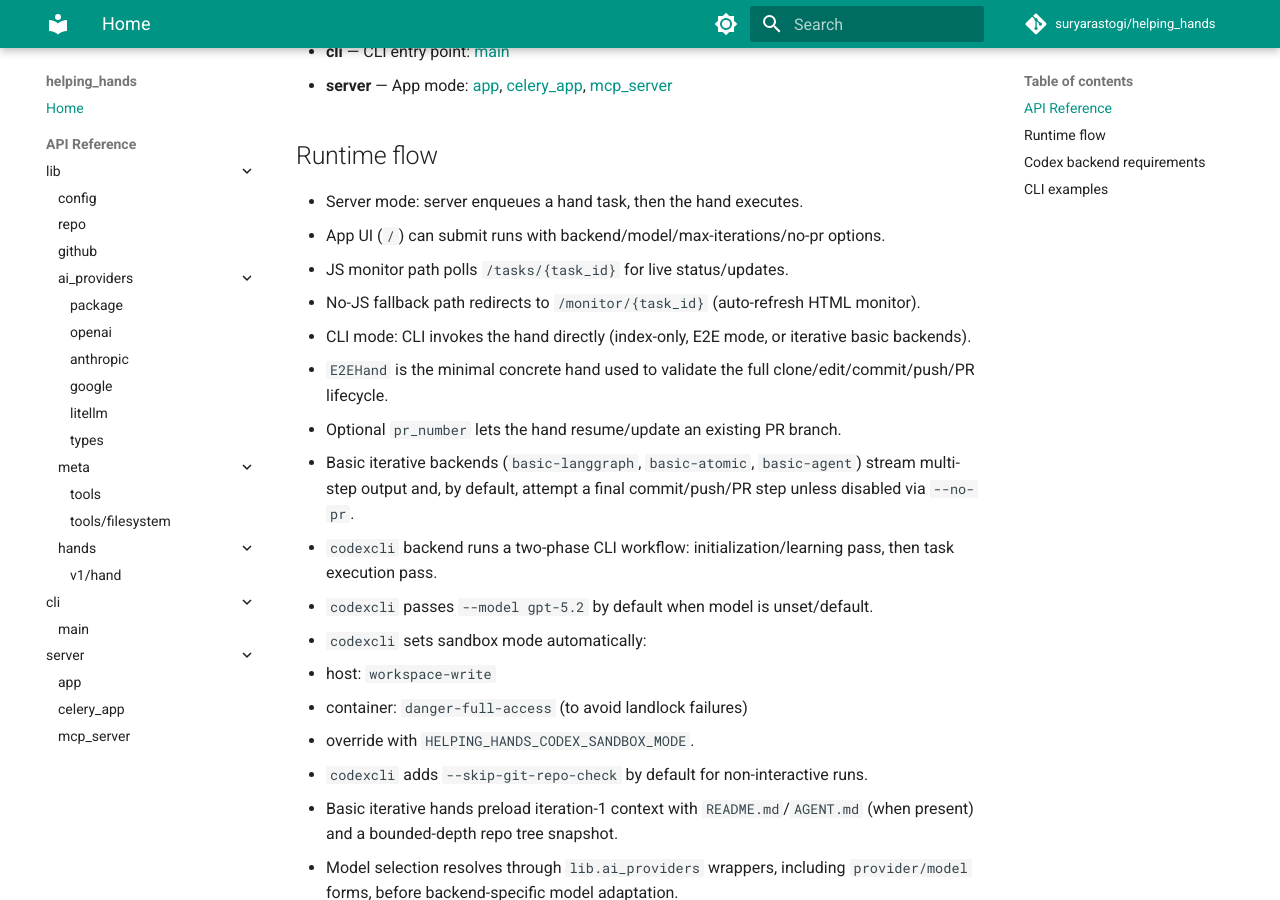
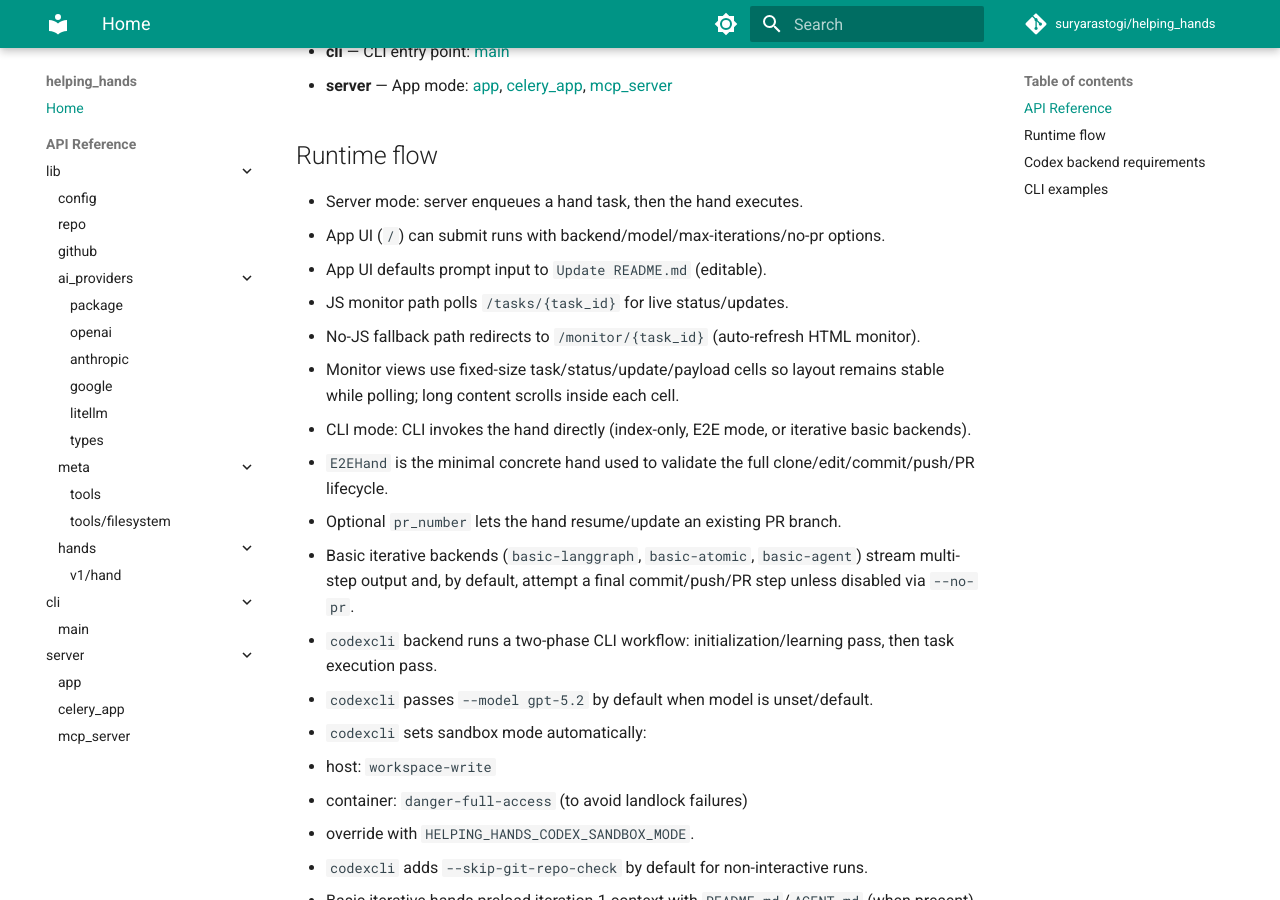
Before and after one commit to suryarastogi/helping_hands, an MkDocs documentation site: the page built from docs/index.md, in a window 1280 px wide and 900 px high, scrolled down 425 px. Built offline with MkDocs 1.6.1 and Material for MkDocs 9.7.7, drawn with Linux system fonts in a browser that asks for light colours; comment, search, counter and statistics services are not loaded.

Commit message:
feat: update docs

```diff
--- a/docs/index.md
+++ b/docs/index.md
@@ -16,8 +16,11 @@ Browse the auto-generated docs from source:
 
 - Server mode: server enqueues a hand task, then the hand executes.
 - App UI (`/`) can submit runs with backend/model/max-iterations/no-pr options.
+- App UI defaults prompt input to `Update README.md` (editable).
 - JS monitor path polls `/tasks/{task_id}` for live status/updates.
 - No-JS fallback path redirects to `/monitor/{task_id}` (auto-refresh HTML monitor).
+- Monitor views use fixed-size task/status/update/payload cells so layout remains
+  stable while polling; long content scrolls inside each cell.
 - CLI mode: CLI invokes the hand directly (index-only, E2E mode, or iterative basic backends).
 - `E2EHand` is the minimal concrete hand used to validate the full
   clone/edit/commit/push/PR lifecycle.
```
Also changed, not shown: README.md (+4 -1 lines), obsidian/docs/Architecture.md (+2 -1 lines), obsidian/docs/Concepts.md (+3 -0 lines), obsidian/docs/Project Log/2026-W08.md (+1 -0 lines), obsidian/docs/Project todos.md (+1 -0 lines).
